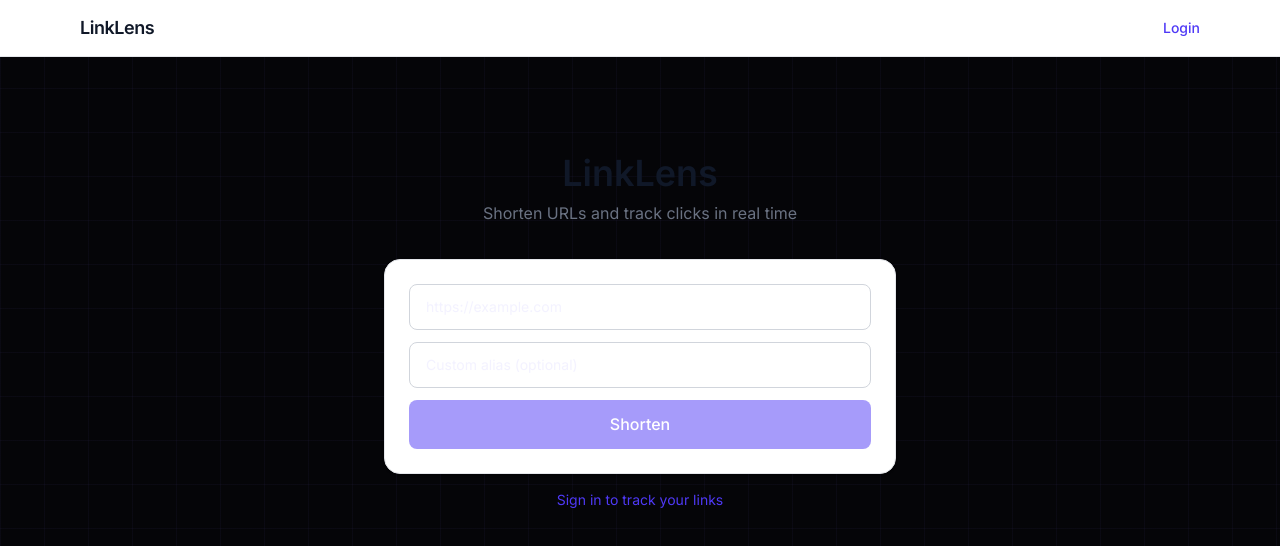
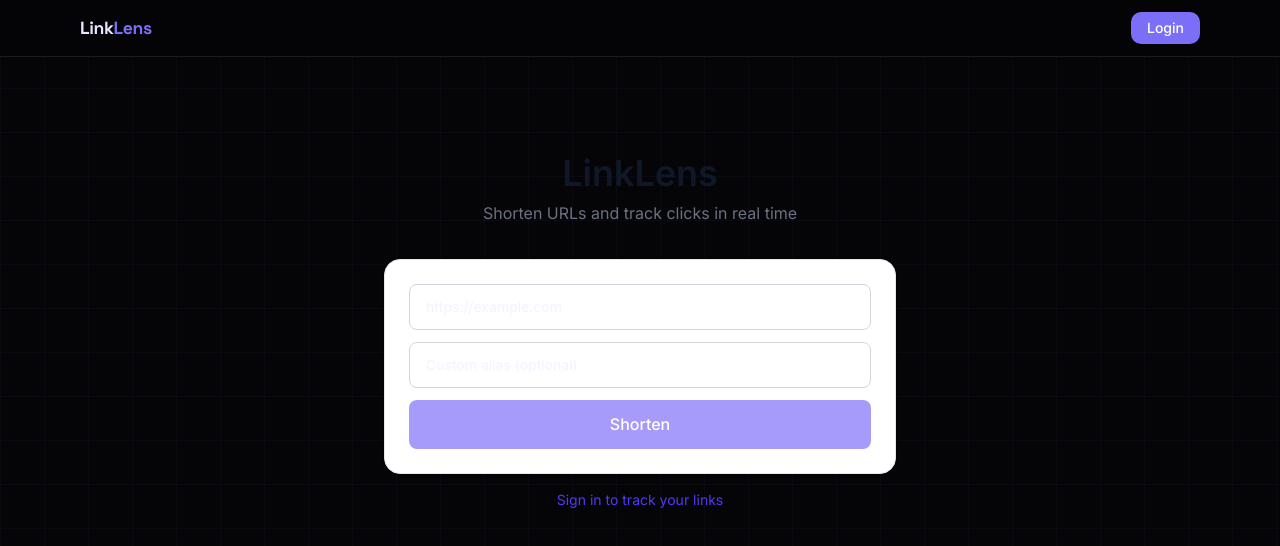
Before and after one commit to MKD2004/LinkLens, a React (Vite) app in the folder frontend/: page / in a window 1280 px wide. Shown: the top 546 px of the page. Built offline with nearby package versions, Linux system fonts and the light colour scheme; no server answers.

Commit message:
Redesign Navbar with frosted glass dark style and two-tone logo

```diff
--- a/frontend/src/components/Navbar.jsx
+++ b/frontend/src/components/Navbar.jsx
@@ -13,29 +13,44 @@ export default function Navbar() {
   }
 
   return (
-    <header className="sticky top-0 z-10 bg-white border-b border-gray-200">
+    <header
+      className="sticky top-0 z-50"
+      style={{
+        background: 'rgba(5,5,8,0.82)',
+        backdropFilter: 'blur(14px)',
+        WebkitBackdropFilter: 'blur(14px)',
+        borderBottom: '1px solid rgba(37,37,51,0.7)',
+      }}
+    >
       <div className="max-w-6xl mx-auto px-4 h-14 flex items-center justify-between">
-        <Link to="/" className="text-lg font-bold text-gray-900 tracking-tight">
-          LinkLens
+
+        {/* Logo */}
+        <Link
+          to="/"
+          className="flex items-center select-none"
+          style={{ fontFamily: "'Space Grotesk', sans-serif", fontWeight: 700, fontSize: '1.1rem', letterSpacing: '-.02em' }}
+        >
+          <span className="text-[#E8E6FF]">Link</span>
+          <span className="text-[#7C6FF7]">Lens</span>
         </Link>
 
         {/* Desktop nav */}
-        <nav className="hidden sm:flex items-center gap-6">
+        <nav className="hidden sm:flex items-center gap-4">
           {isAuthenticated ? (
             <>
-              <Link to="/dashboard" className="text-sm text-gray-600 hover:text-gray-900 transition-colors">
+              <Link
+                to="/dashboard"
+                className="text-sm text-[#6B6A85] hover:text-[#E8E6FF] transition-colors duration-150"
+              >
                 Dashboard
               </Link>
-              <span className="text-sm text-gray-400 cursor-default">Analytics</span>
-              <button
-                onClick={handleLogout}
-                className="text-sm px-3 py-1.5 border border-gray-300 rounded-lg text-gray-600 hover:bg-gray-50 transition-colors"
-              >
+              <span className="text-sm text-[#2E2E40] cursor-default select-none">Analytics</span>
+              <button onClick={handleLogout} className="btn-ghost px-3.5 py-1.5 text-sm">
                 Logout
               </button>
             </>
           ) : (
-            <Link to="/login" className="text-sm text-indigo-600 font-medium hover:underline">
+            <Link to="/login" className="btn-primary px-4 py-1.5 text-sm rounded-lg">
               Login
             </Link>
           )}
@@ -44,7 +59,8 @@ export default function Navbar() {
         {/* Mobile hamburger */}
         <button
           onClick={() => setOpen(o => !o)}
-          className="sm:hidden p-2 rounded-md text-gray-500 hover:bg-gray-100 transition-colors"
+          className="sm:hidden p-2 rounded-lg text-[#6B6A85] hover:text-[#E8E6FF] transition-colors"
+          style={{ background: open ? '#1A1A25' : 'transparent' }}
           aria-label="Toggle menu"
         >
           {open ? (
@@ -61,20 +77,25 @@ export default function Navbar() {
 
       {/* Mobile dropdown */}
       {open && (
-        <div className="sm:hidden border-t border-gray-100 bg-white px-4 py-3 space-y-3">
+        <div
+          className="sm:hidden px-4 py-4 space-y-1 animate-fade-up"
+          style={{ borderTop: '1px solid #252533', background: '#0A0A0F' }}
+        >
           {isAuthenticated ? (
             <>
               <Link
                 to="/dashboard"
                 onClick={() => setOpen(false)}
-                className="block text-sm text-gray-600 hover:text-gray-900"
+                className="flex items-center gap-2 text-sm text-[#6B6A85] hover:text-[#E8E6FF] transition-colors py-2 px-2 rounded-lg hover:bg-[#1A1A25]"
               >
                 Dashboard
               </Link>
-              <span className="block text-sm text-gray-400">Analytics</span>
+              <span className="flex items-center gap-2 text-sm text-[#2E2E40] py-2 px-2 select-none">
+                Analytics
+              </span>
               <button
                 onClick={() => { setOpen(false); handleLogout() }}
-                className="block text-sm text-red-500 hover:text-red-600"
+                className="flex w-full items-center gap-2 text-sm text-[#F87171] hover:text-[#FF8787] transition-colors py-2 px-2 rounded-lg hover:bg-[rgba(248,113,113,.06)]"
               >
                 Logout
               </button>
@@ -83,9 +104,9 @@ export default function Navbar() {
             <Link
               to="/login"
               onClick={() => setOpen(false)}
-              className="block text-sm text-indigo-600 font-medium"
+              className="flex items-center gap-2 text-sm text-[#7C6FF7] font-medium py-2 px-2"
             >
-              Login
+              Login →
             </Link>
           )}
         </div>
```
